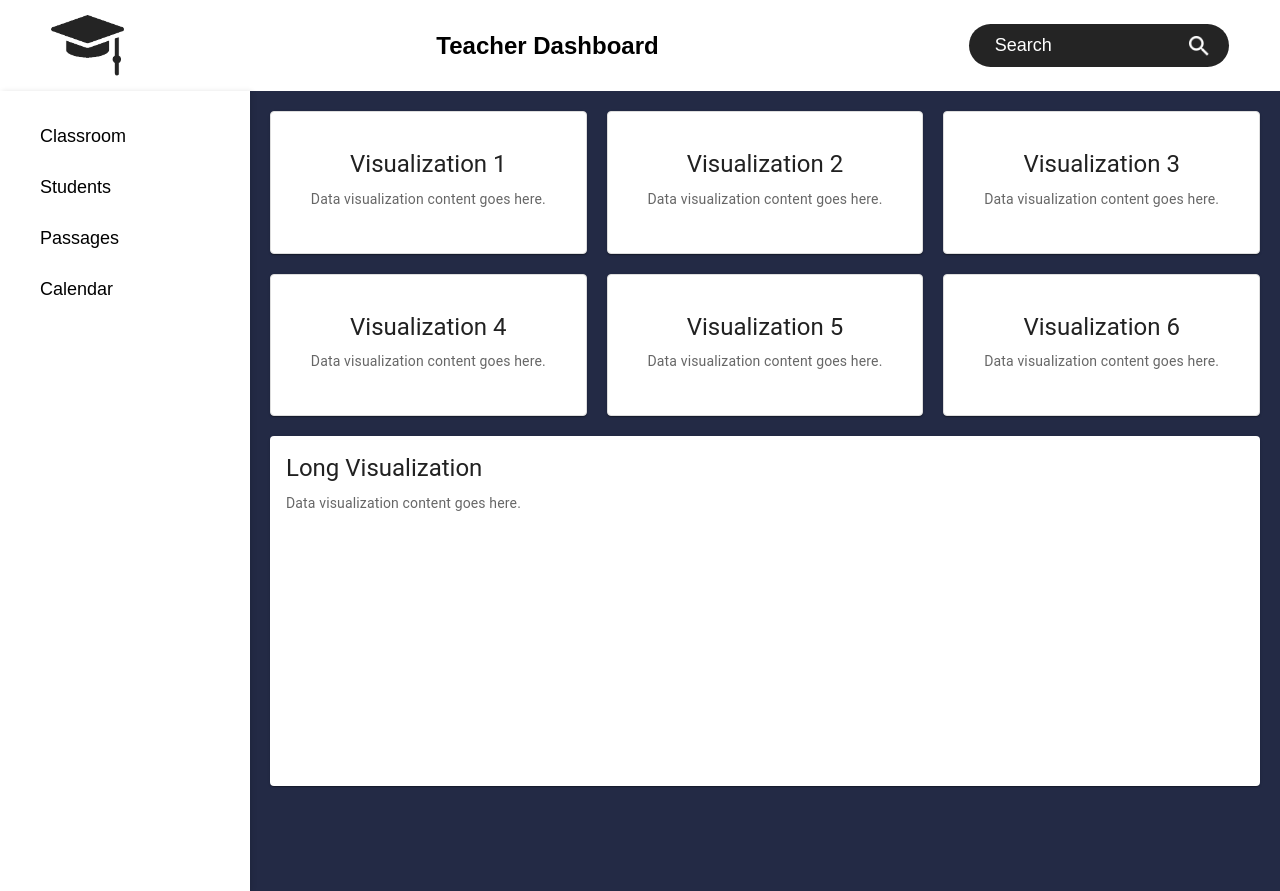
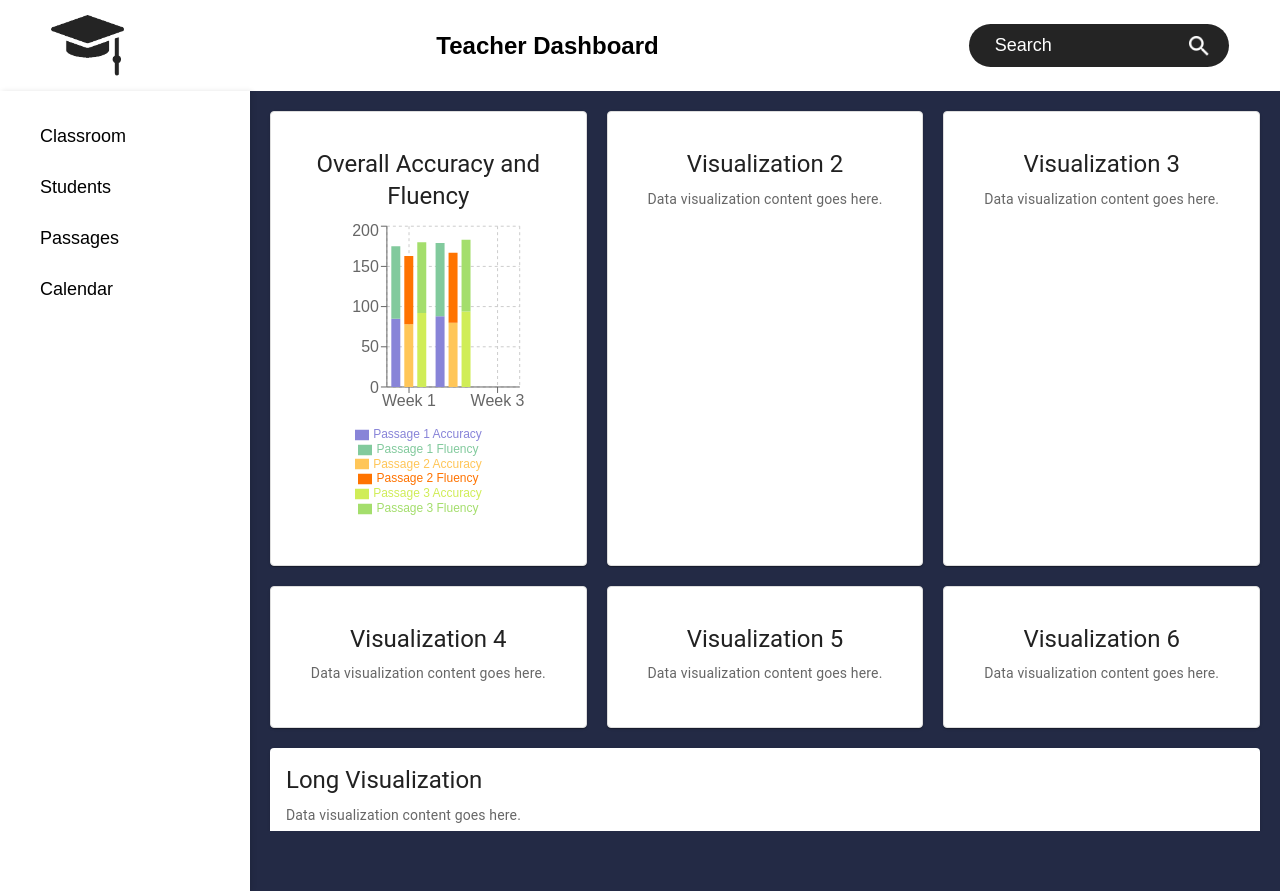
Before and after one commit to Data-Spasm/Visualization-Of-TC-Metrics, a React (Vite) app: page /classroom in a window 1280 px wide. Built offline with nearby package versions, Linux system fonts and the light colour scheme.

Commit message:
- Added a Passage model, controller, and overall accuracy/fluency chart component

```diff
--- a/package.json
+++ b/package.json
@@ -14,14 +14,17 @@
     "@emotion/styled": "^11.14.0",
     "@mui/material": "^6.4.4",
     "axios": "^1.7.9",
+    "chart.js": "^4.4.7",
     "cors": "^2.8.5",
     "dotenv": "^16.4.7",
     "express": "^4.21.2",
     "mongodb": "^6.13.0",
     "mongoose": "^8.9.6",
     "react": "^18.3.1",
+    "react-chartjs-2": "^5.3.0",
     "react-dom": "^18.3.1",
     "react-router-dom": "^7.1.5",
+    "recharts": "^2.15.1",
     "textcomplexitymetrics": "file:"
   },
   "devDependencies": {
--- /dev/null
+++ b/src/components/barcharts/OverallAccuracyFluencyChart.css
@@ -0,0 +1,9 @@
+.chart-container {
+    width: 100%;
+    height: 300px;
+  }
+
+  .legend-style {
+    font-size: 12px;
+    padding-top: 10px;
+  }
--- /dev/null
+++ b/src/components/barcharts/OverallAccuracyFluencyChart.jsx
@@ -0,0 +1,48 @@
+import React from 'react'
+import { BarChart, Bar, XAxis, YAxis, CartesianGrid, Tooltip, Legend, ResponsiveContainer } from 'recharts'
+import './OverallAccuracyFluencyChart.css'
+
+const OverallAccuracyFluencyChart = ({ data }) => {
+  return (
+    <div className="chart-container">
+      <ResponsiveContainer width="100%" height="100%">
+        <BarChart
+          data={data}
+          margin={{
+            top: 5, right: 30, left: 20, bottom: 5,
+          }}
+        >
+          <CartesianGrid strokeDasharray="3 3" />
+          <XAxis dataKey="week" />
+          <YAxis />
+          <Tooltip
+            contentStyle={{
+              backgroundColor: '#fff',
+              border: '1px solid #ccc',
+              borderRadius: '5px',
+              fontSize: '12px',
+              padding: '5px'
+            }}
+            itemStyle={{
+              color: '#333'
+            }}
+          />
+          <Legend
+            wrapperStyle={{
+              fontSize: '12px',
+              paddingTop: '10px'
+            }}
+          />
+          <Bar dataKey="passage1Accuracy" stackId="a" fill="#8884d8" name="Passage 1 Accuracy" />
+          <Bar dataKey="passage1Fluency" stackId="a" fill="#82ca9d" name="Passage 1 Fluency" />
+          <Bar dataKey="passage2Accuracy" stackId="b" fill="#ffc658" name="Passage 2 Accuracy" />
+          <Bar dataKey="passage2Fluency" stackId="b" fill="#ff7300" name="Passage 2 Fluency" />
+          <Bar dataKey="passage3Accuracy" stackId="c" fill="#d0ed57" name="Passage 3 Accuracy" />
+          <Bar dataKey="passage3Fluency" stackId="c" fill="#a4de6c" name="Passage 3 Fluency" />
+        </BarChart>
+      </ResponsiveContainer>
+    </div>
+  )
+}
+
+export default OverallAccuracyFluencyChart
--- /dev/null
+++ b/src/controllers/PassageController.jsx
@@ -0,0 +1,17 @@
+import PassageModel from '../models/PassageModel';
+
+class PassageController {
+  constructor() {
+    this.passages = [
+      new PassageModel('Week 1', 85, 90, 78, 85, 92, 88),
+      new PassageModel('Week 2', 88, 91, 80, 87, 94, 89),
+      new PassageModel('Week 3', 0, 0, 0, 0, 0, 0),
+    ];
+  }
+
+  getPassageData() {
+    return this.passages;
+  }
+}
+
+export default PassageController;
--- /dev/null
+++ b/src/models/PassageModel.jsx
@@ -0,0 +1,13 @@
+class PassageModel {
+    constructor(week, passage1Accuracy, passage1Fluency, passage2Accuracy, passage2Fluency, passage3Accuracy, passage3Fluency) {
+      this.week = week;
+      this.passage1Accuracy = passage1Accuracy;
+      this.passage1Fluency = passage1Fluency;
+      this.passage2Accuracy = passage2Accuracy;
+      this.passage2Fluency = passage2Fluency;
+      this.passage3Accuracy = passage3Accuracy;
+      this.passage3Fluency = passage3Fluency;
+    }
+  }
+
+  export default PassageModel;
--- a/src/views/Classroom.css
+++ b/src/views/Classroom.css
@@ -1,6 +1,7 @@
 .classroom {
   padding: 20px;
   height: calc(100vh - 60px); /* Adjust based on the height of your Navbar */
+  overflow-y: auto;
 }
 
 .grid-container {
--- a/src/views/Classroom.jsx
+++ b/src/views/Classroom.jsx
@@ -1,16 +1,44 @@
-import React from 'react'
+import React, { useEffect, useState } from 'react'
 import { Card, CardContent, Typography } from '@mui/material'
+import PassageController from '../controllers/PassageController'
+import OverallAccuracyFluencyChart from '../components/barcharts/OverallAccuracyFluencyChart'
 import './Classroom.css'
 
 const Classroom = () => {
+  const [passages, setPassages] = useState([])
+
+  useEffect(() => {
+    const passageController = new PassageController()
+    const data = passageController.getPassageData()
+    setPassages(data)
+  }, [])
+
+  const data = passages.map(passage => ({
+    week: passage.week,
+    passage1Accuracy: passage.passage1Accuracy,
+    passage1Fluency: passage.passage1Fluency,
+    passage2Accuracy: passage.passage2Accuracy,
+    passage2Fluency: passage.passage2Fluency,
+    passage3Accuracy: passage.passage3Accuracy,
+    passage3Fluency: passage.passage3Fluency,
+  }))
+
   return (
     <div className="classroom">
       <div className="grid-container">
-        {[...Array(6)].map((_, index) => (
+        <Card className="card">
+          <CardContent>
+            <Typography gutterBottom variant="h5" component="div">
+              Overall Accuracy and Fluency
+            </Typography>
+            <OverallAccuracyFluencyChart data={data} />
+          </CardContent>
+        </Card>
+        {[...Array(5)].map((_, index) => (
           <Card key={index} className="card">
             <CardContent>
               <Typography gutterBottom variant="h5" component="div">
-                Visualization {index + 1}
+                Visualization {index + 2}
               </Typography>
               <Typography variant="body2" sx={{ color: 'text.secondary' }}>
                 Data visualization content goes here.
```
Also changed, not shown: 1 other file (tests, documents, lock files or other folders).
